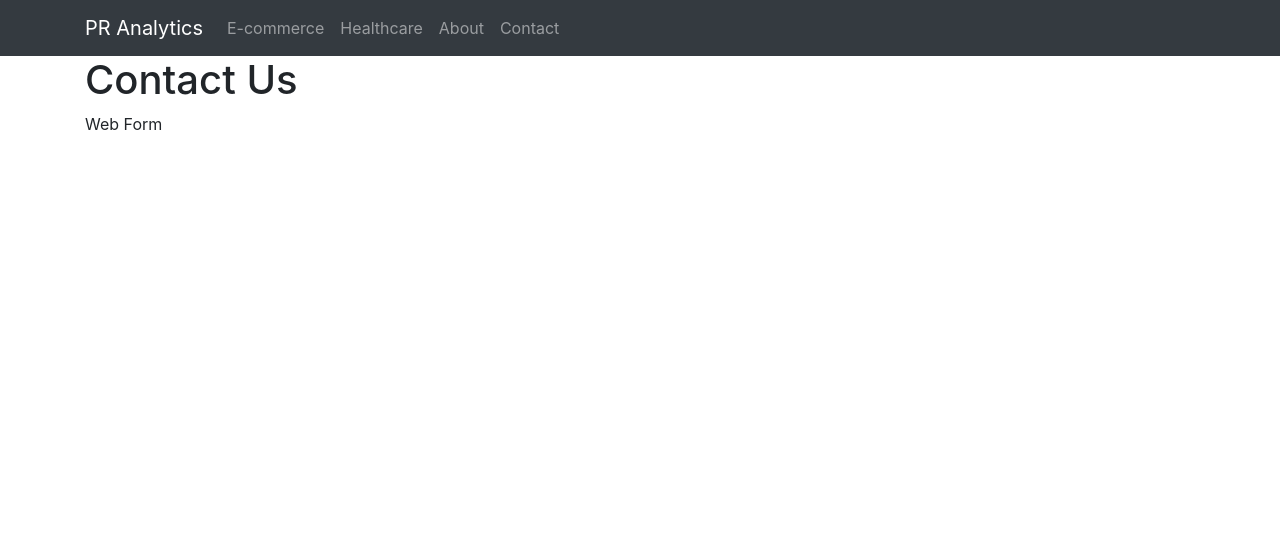
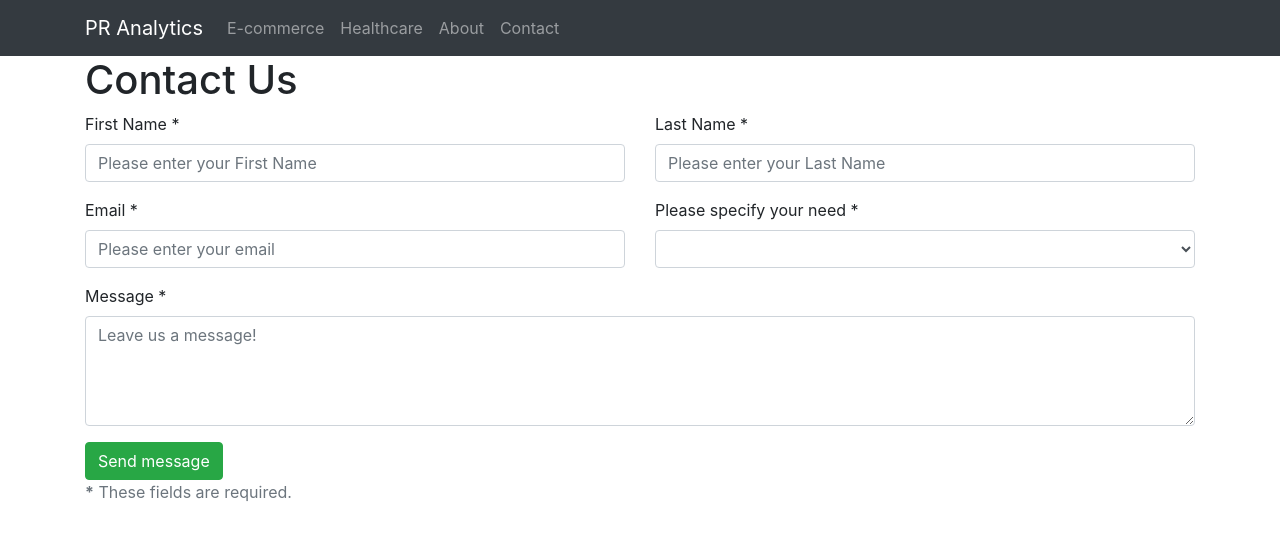
Before and after one commit to bluecamel-io/website, a Flask app: page /contact in a window 1280 px wide. Shown: the top 540 px of the page. Run offline with Flask 2, Linux system fonts and the light colour scheme; some libraries are stand-ins or nearby versions.

Commit message:
added the content to the contact page

```diff
--- a/templates/about.html
+++ b/templates/about.html
@@ -2,5 +2,5 @@
 
 {% block content %}
     <h1>About Us</h1>
-    <p>Some content.</p>
+    <p>Some Content</p>
 {% endblock %}
--- a/templates/contact.html
+++ b/templates/contact.html
@@ -2,5 +2,67 @@
 
 {% block content %}
     <h1>Contact Us</h1>
-    <p>Web Form</p>
+    <form id="contact-form" method="post" action="contact.php" role="form">
+
+        <div class="messages"></div>
+
+        <div class="controls">
+
+            <div class="row">
+                <div class="col-md-6">
+                    <div class="form-group">
+                        <label for="form_name">First Name *</label>
+                        <input id="form_name" type="text" name="name" class="form-control" placeholder="Please enter your First Name" required="required" data-error="First Name is required.">
+                        <div class="help-block with-errors"></div>
+                    </div>
+                </div>
+                <div class="col-md-6">
+                    <div class="form-group">
+                        <label for="form_lastname">Last Name *</label>
+                        <input id="form_lastname" type="text" name="surname" class="form-control" placeholder="Please enter your Last Name" required="required" data-error="Last Name is required.">
+                        <div class="help-block with-errors"></div>
+                    </div>
+                </div>
+            </div>
+            <div class="row">
+                <div class="col-md-6">
+                    <div class="form-group">
+                        <label for="form_email">Email *</label>
+                        <input id="form_email" type="email" name="email" class="form-control" placeholder="Please enter your email" required="required" data-error="Valid email is required.">
+                        <div class="help-block with-errors"></div>
+                    </div>
+                </div>
+                <div class="col-md-6">
+                    <div class="form-group">
+                        <label for="form_need">Please specify your need *</label>
+                        <select id="form_need" name="need" class="form-control" required="required" data-error="Please specify your need.">
+                            <option value=""></option>
+                            <option value="Request quotation">Inquiry</option>
+                            <option value="Other">Other</option>
+                        </select>
+                        <div class="help-block with-errors"></div>
+                    </div>
+                </div>
+            </div>
+            <div class="row">
+                <div class="col-md-12">
+                    <div class="form-group">
+                        <label for="form_message">Message *</label>
+                        <textarea id="form_message" name="message" class="form-control" placeholder="Leave us a message!" rows="4" required="required" data-error="Please, leave us a message."></textarea>
+                        <div class="help-block with-errors"></div>
+                    </div>
+                </div>
+                <div class="col-md-12">
+                    <input type="submit" class="btn btn-success btn-send" value="Send message">
+                </div>
+            </div>
+            <div class="row">
+                <div class="col-md-12">
+                    <p class="text-muted">
+                        <strong>*</strong> These fields are required.
+                </div>
+            </div>
+        </div>
+
+    </form>
 {% endblock %}
```
